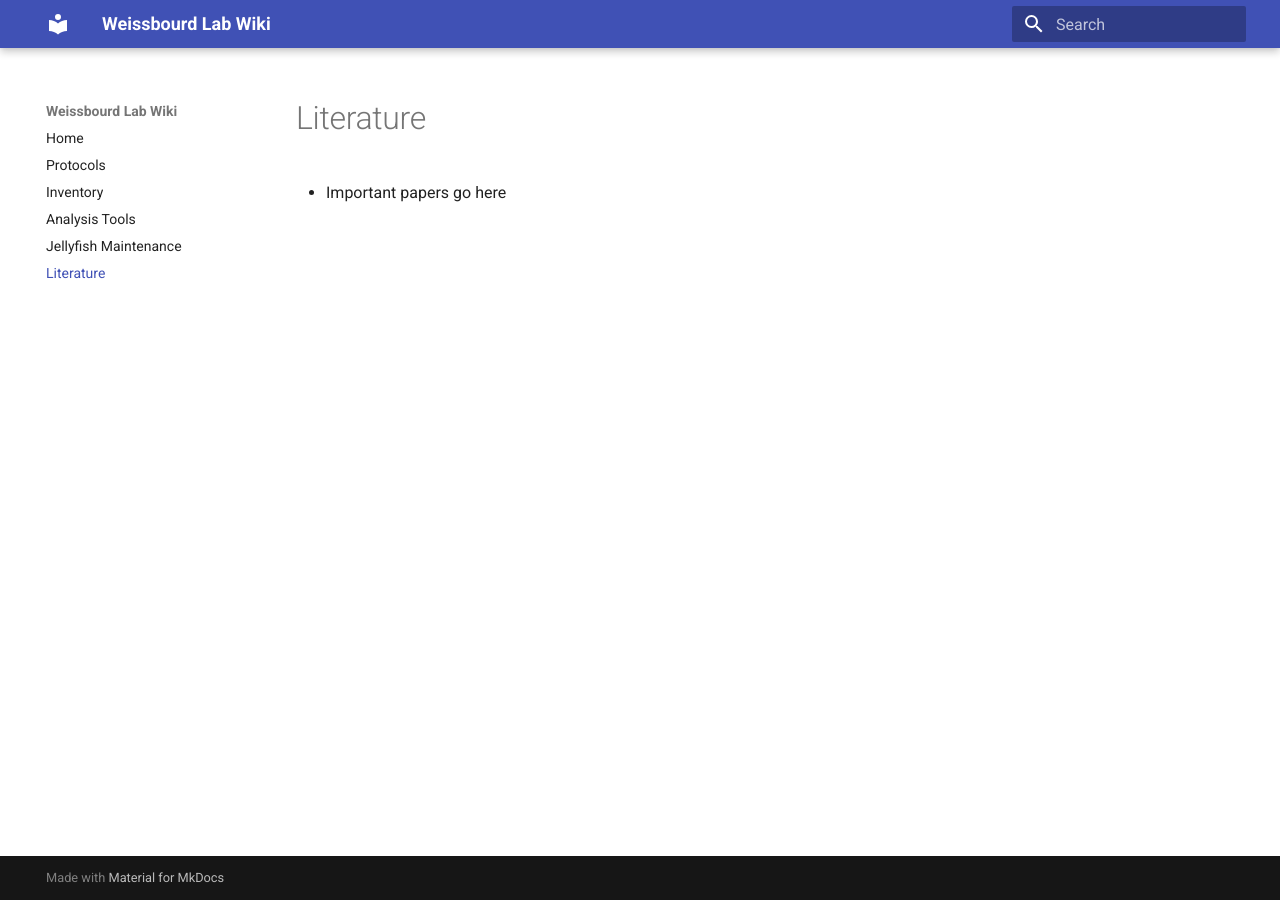
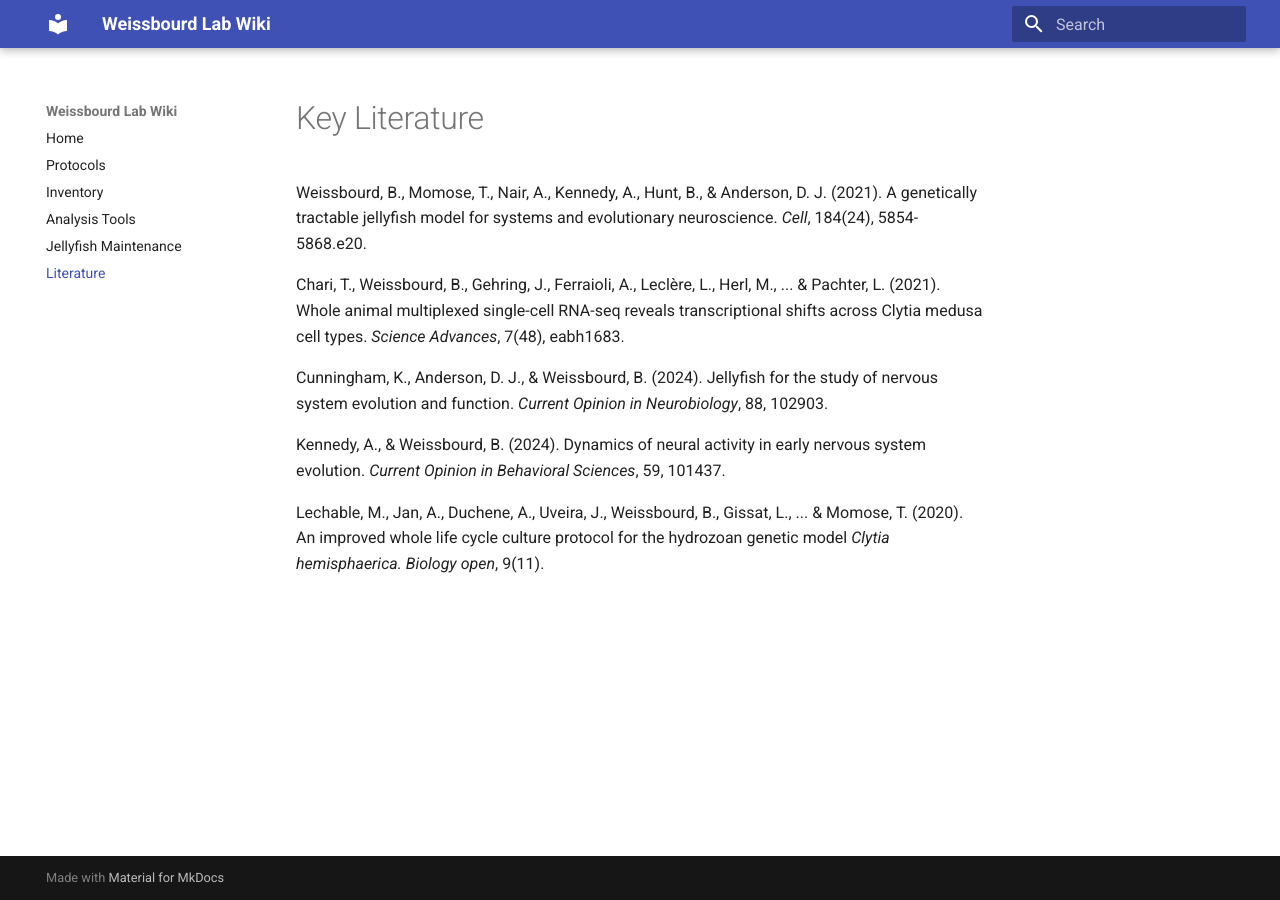
Before and after one commit to ari-davydov/weissbourd, an MkDocs documentation site: the page built from docs/literature.md, in a window 1280 px wide. Built offline with MkDocs 1.6.1 and Material for MkDocs 9.7.7, drawn with Linux system fonts in a browser that asks for light colours.

Commit message:
SOP, literature

```diff
--- /dev/null
+++ b/docs/assets/custom.css
@@ -0,0 +1,7 @@
+body {
+  cursor: url('../assets/planula_cursor_32px.png'), auto;
+}
+
+a:hover {
+  cursor: url('../assets/medusa_cursor_32px.png'), pointer;
+}
--- a/docs/literature.md
+++ b/docs/literature.md
@@ -1,3 +1,13 @@
-# Literature
+# Key Literature
 
-- Important papers go here
+
+Weissbourd, B., Momose, T., Nair, A., Kennedy, A., Hunt, B., & Anderson, D. J. (2021). A genetically tractable jellyfish model for systems and evolutionary neuroscience. *Cell*, 184(24), 5854-5868.e20.
+
+Chari, T., Weissbourd, B., Gehring, J., Ferraioli, A., Leclère, L., Herl, M., ... & Pachter, L. (2021). Whole animal multiplexed single-cell RNA-seq reveals transcriptional shifts across Clytia medusa cell types. *Science Advances*, 7(48), eabh1683.
+
+Cunningham, K., Anderson, D. J., & Weissbourd, B. (2024). Jellyfish for the study of nervous system evolution and function. *Current Opinion in Neurobiology*, 88, 102903.
+
+Kennedy, A., & Weissbourd, B. (2024). Dynamics of neural activity in early nervous system evolution. *Current Opinion in Behavioral Sciences*, 59, 101437.
+
+
+Lechable, M., Jan, A., Duchene, A., Uveira, J., Weissbourd, B., Gissat, L., ... & Momose, T. (2020). An improved whole life cycle culture protocol for the hydrozoan genetic model *Clytia hemisphaerica. Biology open*, 9(11).
--- a/mkdocs.yml
+++ b/mkdocs.yml
@@ -8,3 +8,6 @@ nav:
   - Analysis Tools: analysis-tools.md
   - Jellyfish Maintenance: jellyfish-maintenance.md
   - Literature: literature.md
+
+extra_css:
+  - assets/custom.css
```
Also changed, not shown: docs/index.md (+2 -1 lines), docs/inventory.md (+9 -0 lines), docs/jellyfish-maintenance.md (+7 -0 lines), docs/protocols.md (+7 -0 lines), 3 other files.
